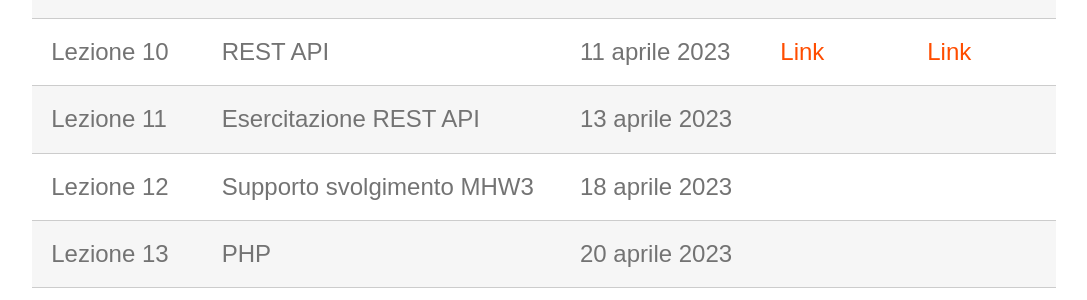
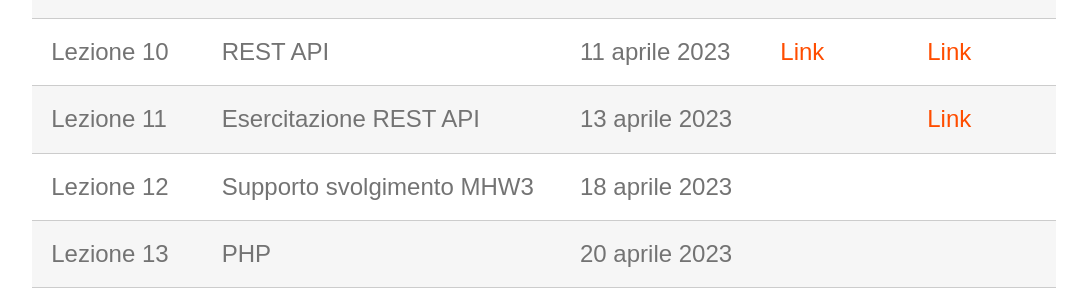
Before and after one commit to perceivelab/wp-al-23, a Jekyll site: the page built from lezioni.md, in a window 1280 px wide. Shown: the part 1019-1319 px from the top of the page, without its empty margins (96-1183 px from the left). Built offline with Jekyll 4.4.1, drawn with Linux system fonts in a browser that asks for light colours; our own code applies the rules of GitHub Pages for plain Markdown files.

```diff
--- a/lezioni.md
+++ b/lezioni.md
@@ -18,7 +18,7 @@ layout: page
 | Lezione 8    | Javascript - Modali e Fetch      | 4 aprile 2023  | [Link](https://studentiunict-my.sharepoint.com/:b:/g/personal/simone_palazzo_unict_it/EdpXoZFbNn5GiDJZ8XSK3iwBKmjkZz7tluG3_EfVF0IkDA?e=Jg9nGt) + [Link](https://studentiunict-my.sharepoint.com/:b:/g/personal/simone_palazzo_unict_it/ESFDDSAtmjNDms5dBeB-lv8BypOtyQ9DxpmfrS4o2UPpiQ?e=TSpMlX) | [Link](https://studentiunict-my.sharepoint.com/:u:/g/personal/simone_palazzo_unict_it/EdPyoLeG2S9Ou7hA65dz0lUBBPvElKZi6dWYuF04WZ758g?e=9yGV0g) + [Link](https://studentiunict-my.sharepoint.com/:u:/g/personal/simone_palazzo_unict_it/EQFc9clA2o9Jn62kboV90xEBFoDT3lpCQYH2Lk3ham5rHg?e=3M5IqV) |
 | Lezione 9    | Supporto svolgimento MHW2        | 6 aprile 2023  | |
 | Lezione 10   | REST API                         | 11 aprile 2023 | [Link](https://studentiunict-my.sharepoint.com/:b:/g/personal/simone_palazzo_unict_it/EYfOSGpsoFlJs50ZrTtiUgkBiBXfGiowlr0cAhNVSrwSjg?e=S9gECW) | [Link](https://studentiunict-my.sharepoint.com/:u:/g/personal/simone_palazzo_unict_it/EQbxX13Uj11LioUqBkq1o2cBlmLkkuL_w_Gt_0yKJDZLdQ?e=a6dqwN) |
-| Lezione 11   | Esercitazione REST API           | 13 aprile 2023 | |
+| Lezione 11   | Esercitazione REST API           | 13 aprile 2023 | | [Link](https://studentiunict-my.sharepoint.com/:u:/g/personal/simone_palazzo_unict_it/EX2SP2pHOUBGpzUFGk3R10YBIzTbQLPV2Kz66oAKhHWqyQ?e=5HOGeh) |
 | Lezione 12   | Supporto svolgimento MHW3        | 18 aprile 2023 | |
 | Lezione 13   | PHP                              | 20 aprile 2023 | |
 | Lezione 14   | PHP: Sessioni, Database, AJAX    | 27 aprile 2022 | |
```
